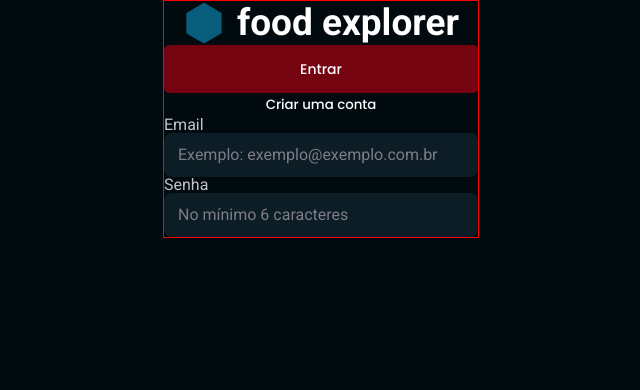
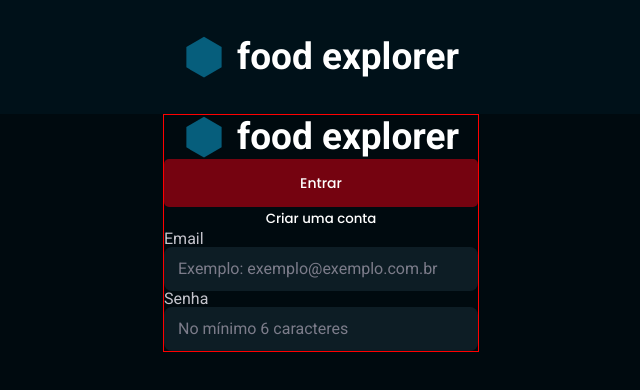
Before and after one commit to rovedabr/FrontEnd_FoodExplorer, a React (Vite) app: page / in a window 1280 px wide. Shown: the top 390 px of the page, without its empty margins (319-959 px from the left). Built offline with nearby package versions, Linux system fonts and the light colour scheme.

Commit message:
Criação dos componentes (NavBar)

```diff
--- /dev/null
+++ b/src/Components/NavBar/index.jsx
@@ -0,0 +1,13 @@
+import { Container } from "./styles";
+import { Brand } from "../Brand";
+
+export function Navbar({ icon, ...rest }) {
+  return(
+    <Container
+      {...rest}
+    >
+      {icon}
+      <Brand/>
+    </Container>
+  )
+}
--- /dev/null
+++ b/src/Components/NavBar/styles.js
@@ -0,0 +1,8 @@
+import styled from "styled-components";
+
+export const Container = styled.div`
+  width: 100%;
+  height: 11.4rem;
+
+  background-color: ${({theme}) => theme.DARK.DARK_700};
+`;
--- a/src/Pages/SignIn/index.jsx
+++ b/src/Pages/SignIn/index.jsx
@@ -3,10 +3,12 @@ import { Brand } from "../../Components/Brand"
 import { Input } from "../../Components/Input"
 import { Button } from "../../Components/Button"
 import { ButtonText } from "../../Components/ButtonText"
+import { Navbar } from "../../Components/NavBar"
 
 export function SignIn() {
   return (
     <Container>
+      <Navbar/>
         <form>
           <Brand/>
           <Button>
--- a/src/Pages/SignIn/styles.js
+++ b/src/Pages/SignIn/styles.js
@@ -9,6 +9,12 @@ export const Container = styled.div`
   align-items: center;
 
   background-color: ${({theme}) => theme.DARK.DARK_400};
+
+  > div {
+    display: flex;
+    align-items: center;
+    justify-content: flex-start;
+  }
 
   > form div:first-child {
     width: 100%;
```
